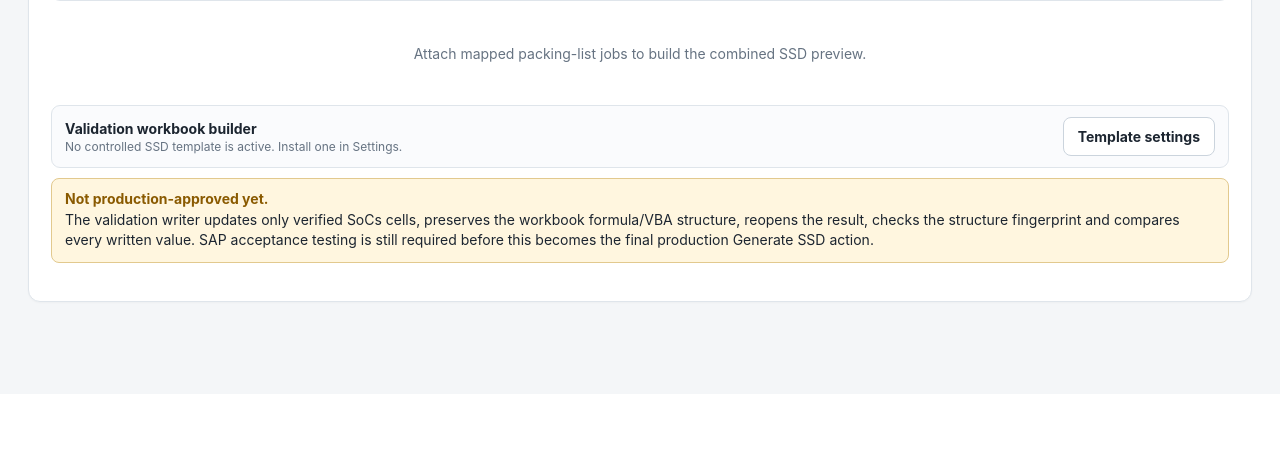
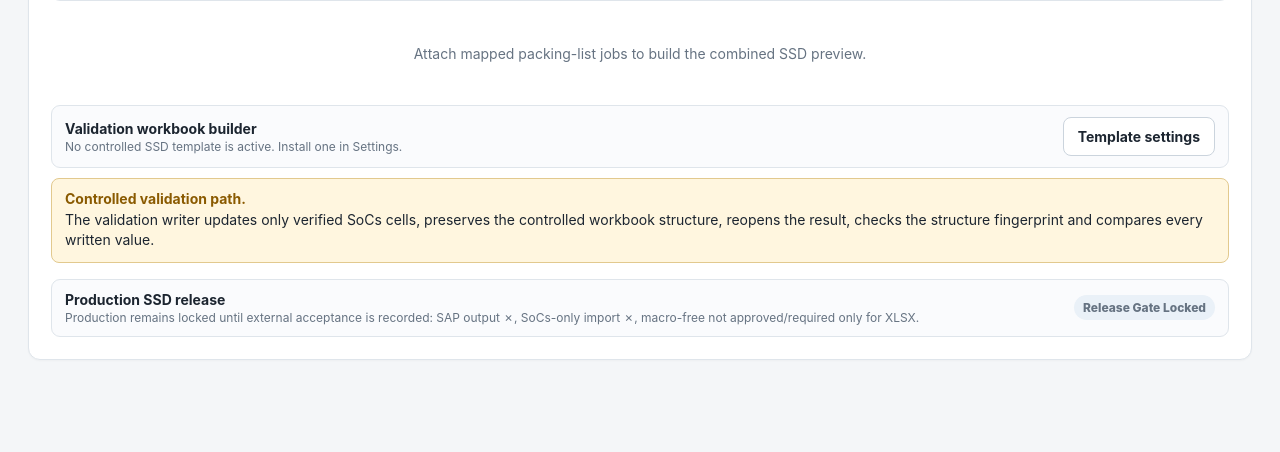
Before and after one commit to zageabb/PackBridge, a Flask app: template packbridge/templates/projects/detail.html in a window 1280 px wide. Shown: the part 1448-1900 px from the top of the page. Before the commit the page ends 1752 px from the top, so only its background shows below. Run offline with Flask 3, Linux system fonts and the light colour scheme; the template is opened without the code that fills it, so the values that code supplies are empty.

Commit message:
feat: add gated production SSD release UI

```diff
--- a/packbridge/templates/projects/detail.html
+++ b/packbridge/templates/projects/detail.html
@@ -200,24 +200,48 @@
     </div>
 
     <div class="validation-notice">
-      <strong>Not production-approved yet.</strong>
-      <span>The validation writer updates only verified SoCs cells, preserves the workbook formula/VBA structure, reopens the result, checks the structure fingerprint and compares every written value. SAP acceptance testing is still required before this becomes the final production Generate SSD action.</span>
+      <strong>Controlled validation path.</strong>
+      <span>The validation writer updates only verified SoCs cells, preserves the controlled workbook structure, reopens the result, checks the structure fingerprint and compares every written value.</span>
+    </div>
+
+    <div class="project-generation-bar production-generation-bar">
+      <div>
+        <strong>Production SSD release</strong>
+        {% if production_ready %}
+          <span>SAP release gates are enabled, the template is clean, and the current preview has no unresolved warnings/blockers.</span>
+        {% else %}
+          <span>
+            Production remains locked until external acceptance is recorded:
+            SAP output {{ '✓' if production_gates.sap_output_approved else '✗' }},
+            SoCs-only import {{ '✓' if production_gates.socs_only_approved else '✗' }},
+            macro-free {{ '✓' if production_gates.macro_free_approved else 'not approved/required only for XLSX' }}.
+          </span>
+        {% endif %}
+      </div>
+      {% if production_ready and packbridge_can('output_generate') %}
+      <form method="post" action="{{ url_for('projects.build_production_workbook', project_id=project.id) }}" onsubmit="return window.confirm('Generate the production SSD from the approved working data and controlled template?');">
+        <button class="btn btn-primary" type="submit">Generate production SSD</button>
+      </form>
+      {% elif not production_ready %}
+        <span class="status status-processing">Release gate locked</span>
+      {% endif %}
     </div>
 
     {% if project.outputs %}
     <div class="section-heading output-history-heading">
       <div>
-        <h3>Validation outputs</h3>
+        <h3>SSD outputs</h3>
         <p>Verified workbook copies retained for comparison and SAP acceptance testing.</p>
       </div>
     </div>
     <div class="table-wrap">
       <table class="data-table compact">
-        <thead><tr><th>Created</th><th>File</th><th>Rows</th><th>SHA-256</th><th>Status</th><th></th></tr></thead>
+        <thead><tr><th>Created</th><th>Type</th><th>File</th><th>Rows</th><th>SHA-256</th><th>Status</th><th></th></tr></thead>
         <tbody>
         {% for output in project.outputs %}
           <tr>
             <td>{{ output.created_at.strftime("%d %b %Y %H:%M:%S") }}</td>
+            <td><span class="status status-{{ 'mapped' if output.output_type == 'production' else 'processing' }}">{{ output.output_type }}</span></td>
             <td>{{ output.filename }}</td>
             <td>{{ output.rows_written }}</td>
             <td><code>{{ output.sha256[:12] }}…</code></td>
```
